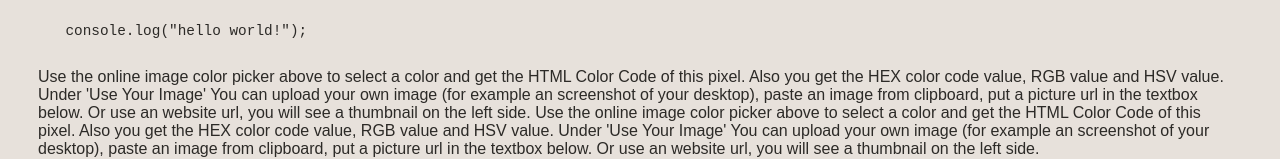
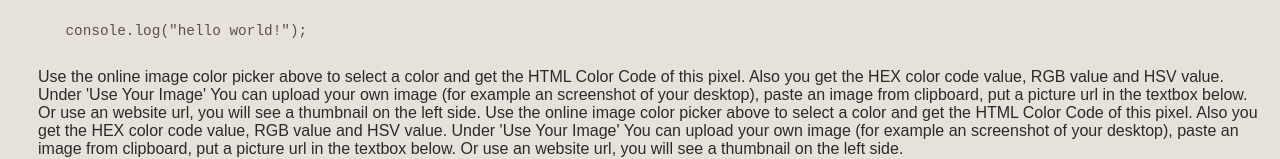
Before and after one commit to 2Seph/blooog, an Eleventy site: page src/posts/study1.md in a window 1280 px wide. Shown: the part 504-663 px from the top of the page. Built offline with nearby package versions, Linux system fonts and the light colour scheme; Eleventy itself is replaced by a stand-in of ours; code samples lack their colours; files that its build step writes are made by us from their sources.

Commit message:
trying to unbreak my code

```diff
--- a/src/style.css
+++ b/src/style.css
@@ -6,6 +6,7 @@ body {
     flex-direction: column;
     background-color: #e7e1db;
     color: #2c2a27;
+    width:100%;
 }
 #space {
     height:70px;
@@ -41,6 +42,7 @@ pre {
 code {
     font-size: 0.9rem;
     word-break: break-word;
+    color: #5d5142;
 }
 pre, code {
     max-width: 100%;
```
